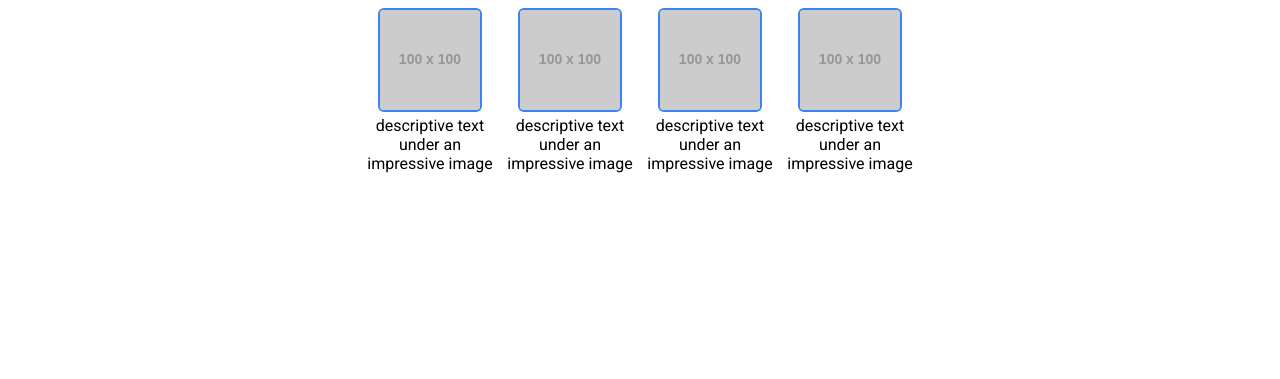
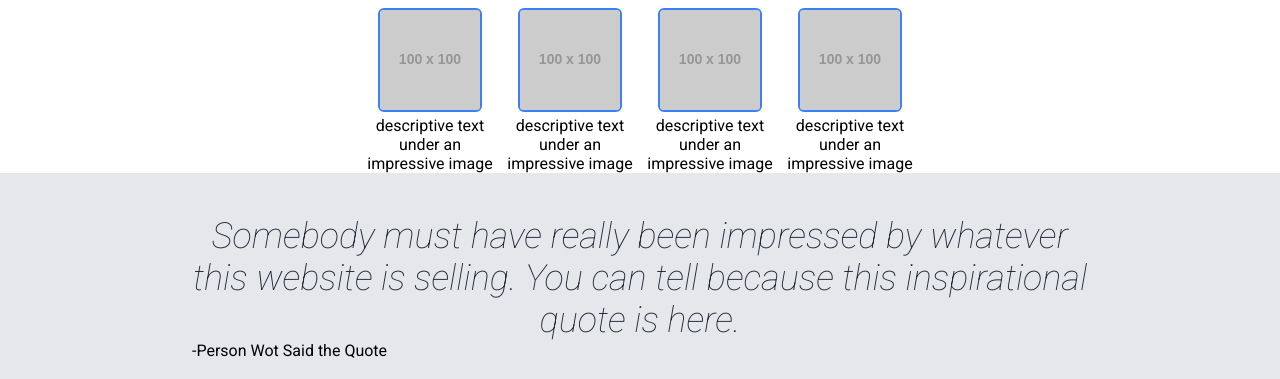
Before and after one commit to NJRFirstOfHisName/flexbox-practice, a plain HTML site: page index.html in a window 1280 px wide. Shown: the part 489-868 px from the top of the page. Before the commit the page ends 800 px from the top, so only its background shows below. Drawn offline with Linux system fonts and the light colour scheme; placeholder pictures from the web are drawn by us.

Commit message:
Setup quote area

```diff
--- a/index.html
+++ b/index.html
@@ -3,7 +3,7 @@
 <head>
     <link rel="preconnect" href="https://fonts.googleapis.com">
     <link rel="preconnect" href="https://fonts.gstatic.com" crossorigin>
-    <link href="https://fonts.googleapis.com/css2?family=Roboto&display=swap" rel="stylesheet">
+    <link href="https://fonts.googleapis.com/css2?family=Roboto:ital,wght@0,400;1,100&display=swap" rel="stylesheet">
     <link rel="stylesheet" href="./style.css">
     <meta charset="UTF-8">
     <meta http-equiv="X-UA-Compatible" content="IE=edge">
@@ -51,6 +51,16 @@
             </div>
         </div>
     </div>
+    <div class="quote-background">
+        <div class="quote-container">
+            <div class="quote"><br />Somebody must have really been impressed by whatever this website is selling.
+                You can tell because this inspirational quote is here.
+            </div>
+            <div class="citation">-Person Wot Said the Quote</div>
+            <br />
+        </div>
+    </div>
+
 
 </body>
 </html>
--- a/style.css
+++ b/style.css
@@ -93,3 +93,32 @@
     border: 2px solid #3882f6;
     border-radius: 6px;
 }
+
+.quote-background {
+    background-color: #E5E7EB;
+}
+
+.quote-container {
+    display: flex;
+    flex-direction: column;
+}
+
+.quote {
+    text-align: center;
+    font-size: 36px;
+    font-style: italic;
+    font-weight: lighter;
+    color: #1f2937;
+    align-content: center;
+    justify-content: center;
+    align-items: center;
+    margin: auto;
+    width: 70%;
+}
+
+.citation {
+    margin: auto;
+    width: 70%;
+    align-content:flex-end;
+    justify-content: flex-end;
+}
```
